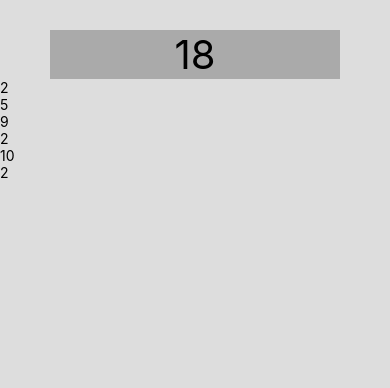
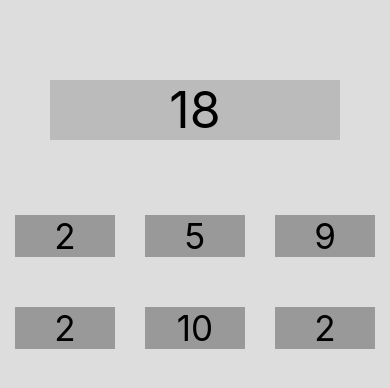
Before and after one commit to ivanngan93/target-sum, a React Native app: screen / in a window 390 px wide. Shown: the top 388 px of the page. Built offline with nearby package versions, Linux system fonts and the light colour scheme.

Commit message:
Added styles to the random buttons

```diff
--- a/src/components/Game.js
+++ b/src/components/Game.js
@@ -16,9 +16,11 @@ class Game extends Component {
         return (
             <View style={styles.container}>
                 <Text style={styles.target}>{this.target}</Text>
-                {this.randomNumbers.map((randomNumber, index) =>
-                    <Text key={index}>{randomNumber}</Text>
-                )}
+                <View style={styles.randomContainer}>
+                    {this.randomNumbers.map((randomNumber, index) =>
+                        <Text style={styles.random} key={index}>{randomNumber}</Text>
+                    )}
+                </View>
             </View>
         );
     }
@@ -31,11 +33,24 @@ const styles = StyleSheet.create({
         paddingTop: 30
     },
     target: {
-        fontSize: 40,
-        backgroundColor: '#aaa',
-        marginHorizontal: 50,
+        fontSize: 50,
+        backgroundColor: '#bbb',
+        margin: 50,
         textAlign: 'center'
-    }
+    },
+    randomContainer: {
+        flexDirection: 'row',
+        flexWrap: 'wrap',
+        justifyContent: 'space-around'
+    },
+    random: {
+        backgroundColor: '#999',
+        width: 100,
+        marginVertical: 25,
+        marginHorizontal: 15,
+        fontSize: 35,
+        textAlign: 'center'
+    },
 });
 
 export default Game;
```
